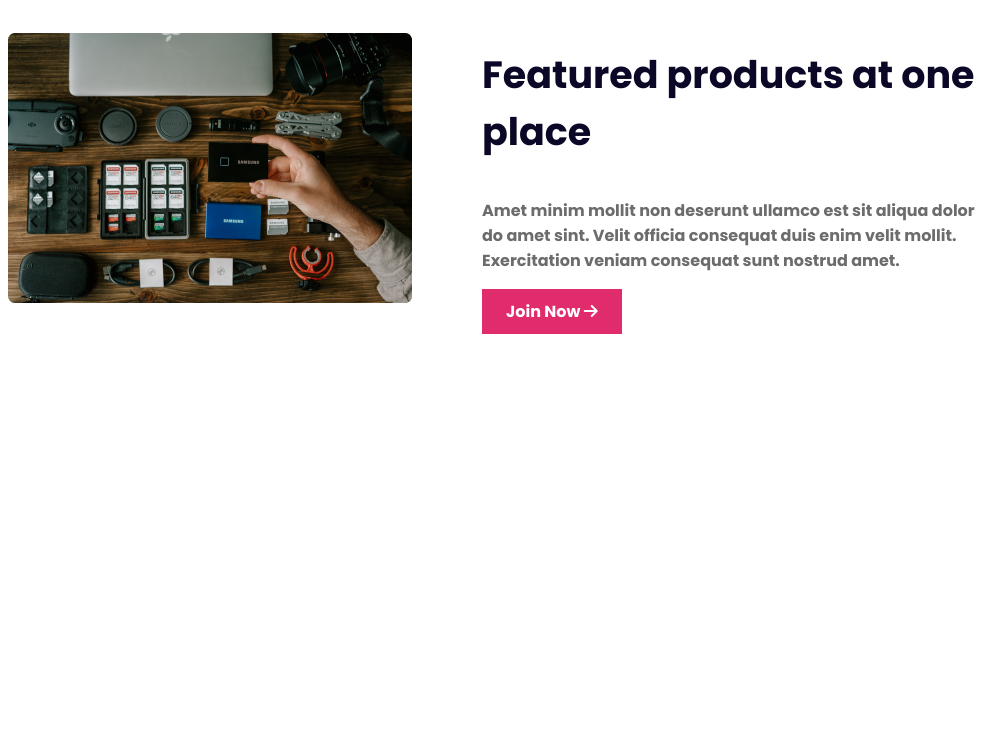
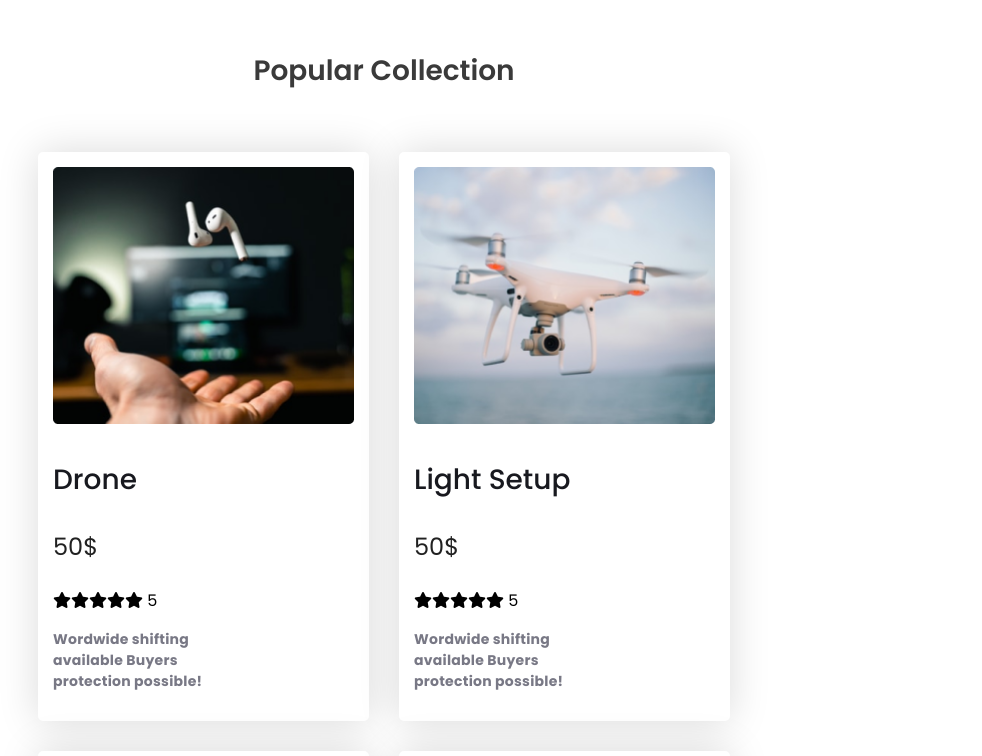
Before and after one commit to ahsan-62/influencer-products-frontend, a plain HTML site: page index.html in a window 768 px wide. Shown: the top 756 px of the page, 982 px wide, since content can reach past the window. Drawn offline with Linux system fonts and the light colour scheme.

Commit message:
responsive for medium devices

```diff
--- a/index.html
+++ b/index.html
@@ -322,6 +322,28 @@
             align-items: center;
             text-align: center;
           }
+
+          .popular-collection{
+            grid-template-columns: repeat(2, 1fr);
+           padding: 0px 30px;
+           }
+
+           .features-container{
+            flex-direction: column;
+            align-items: center;
+            text-align: center;
+            justify-content: center;
+           }
+
+           .features-container>.features>img{
+            width: 80%;
+           }
+           .features{
+            width: 80%;
+           }
+           .features-description{
+            width: 100%;
+           }
       }
 
 
@@ -395,7 +417,7 @@
 
     <main>
 
-      <section class="collection-container hide">
+      <section class="collection-container">
         <h2 class="popular-collection-title">Popular Collection</h2>
         <div class="popular-collection">
         <div class="collection">
```
